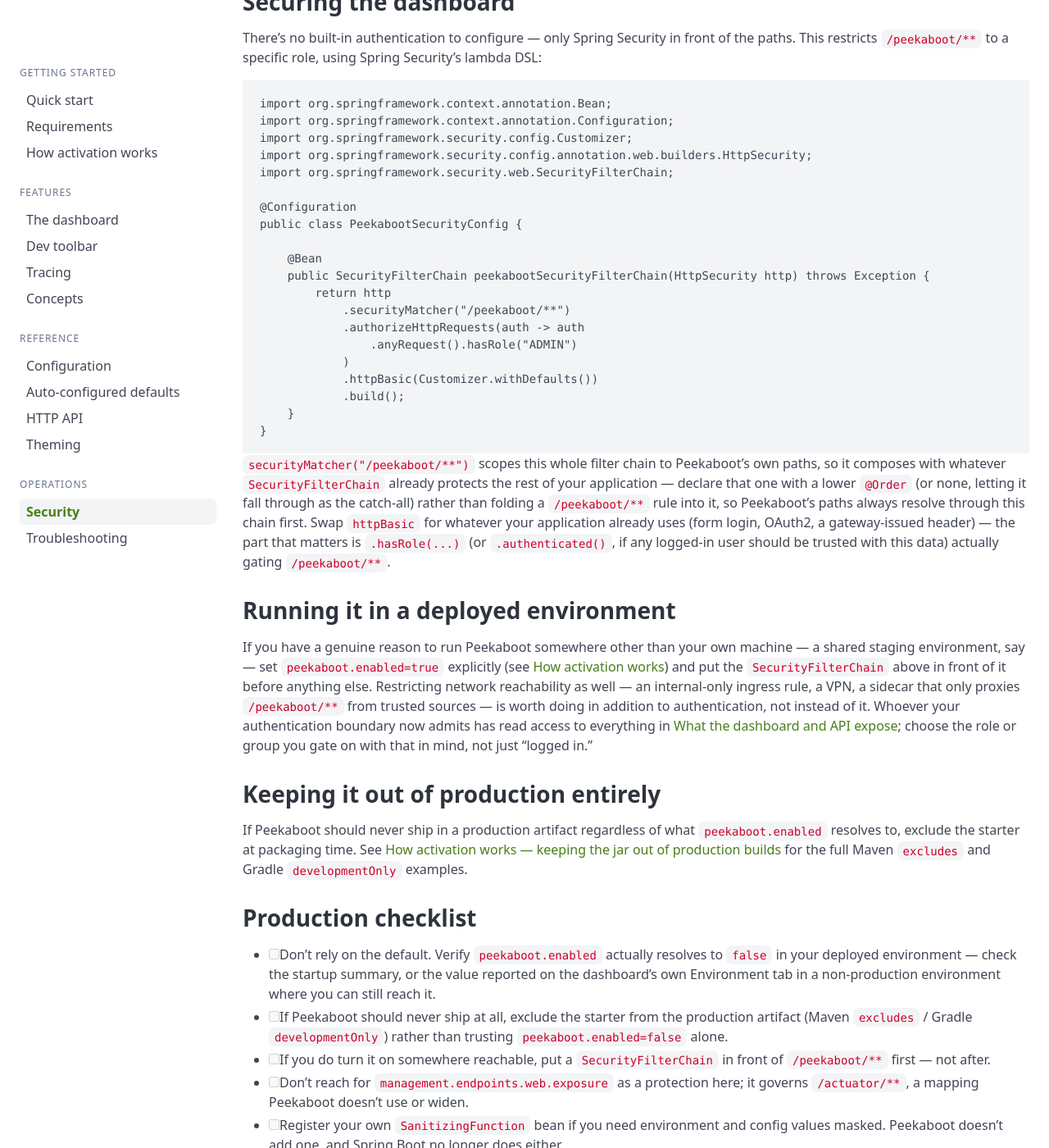
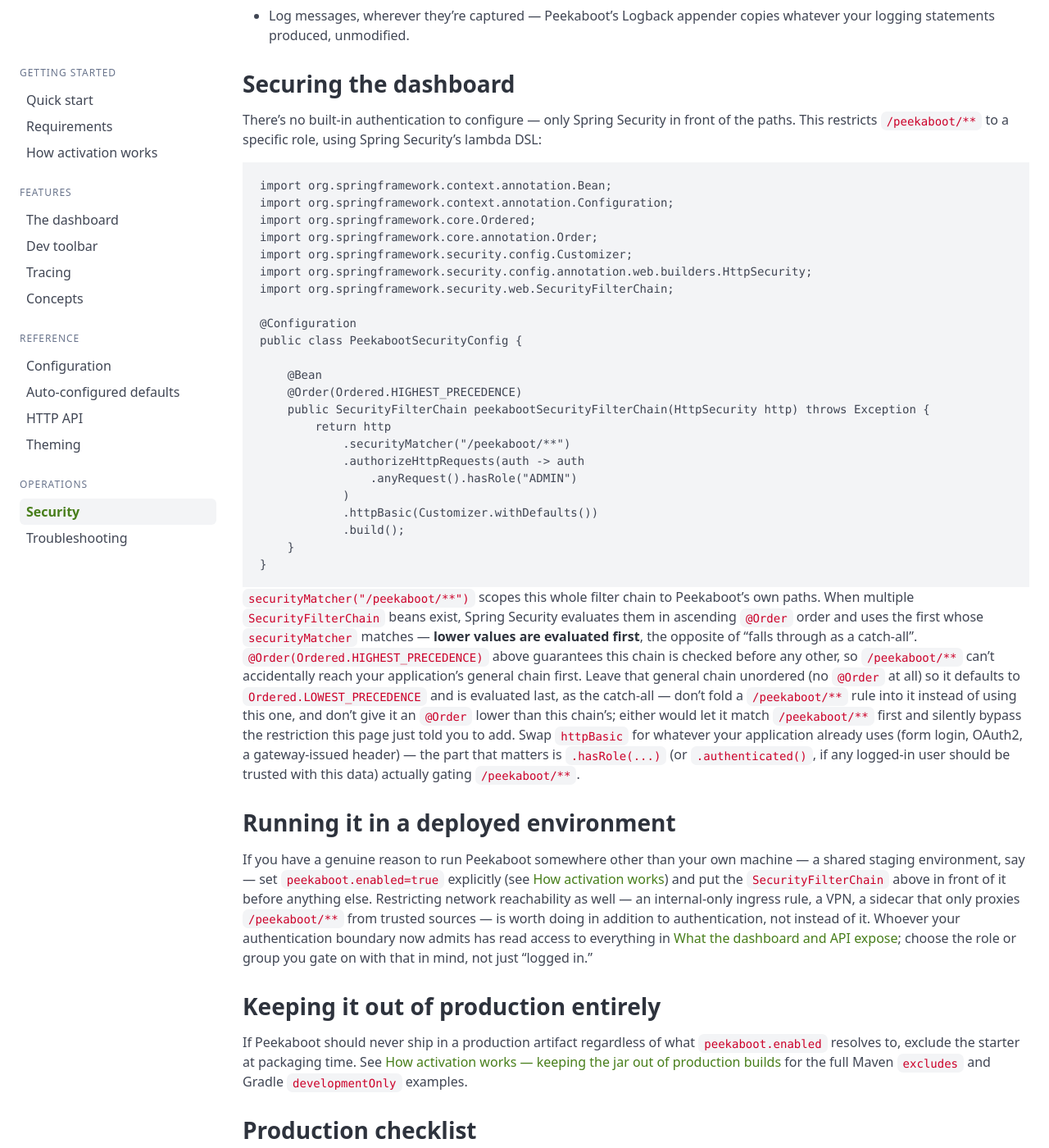
Before and after one commit to peekaboot-org/peekaboot-org.github.io, a Jekyll site: the page built from docs/security.md, in a window 1280 px wide and 1400 px high, scrolled down 2716 px. Shown: the whole window at 82% size. Built offline with Jekyll 4.4.1, drawn with Linux system fonts in a browser that asks for light colours; some of the changed text lies outside the part shown.

Commit message:
docs: fix inverted @Order guidance, add log capture, drop Git from startup summary
The SecurityFilterChain example told readers to order the general chain
"lower" to make it a catch-all, backwards from Spring's convention where
lower @Order runs first -- following it as written would have let the
general chain match /peekaboot/** before the restricted one, bypassing
the hasRole check the page exists to add. The peekaboot chain now
declares @Order(Ordered.HIGHEST_PRECEDENCE) explicitly, and the prose
states the ordering rule instead of relying on the reader inferring it.

Also adds captured log message content as its own bullet in security.md's
exposure list (it previously only appeared as an aside under masking),
and corrects troubleshooting.md/configuration.md, which both claimed the
application-ready startup summary logs Git info -- it doesn't;
ApplicationReadyListener never touches GitProperties. Git info reaches
the dashboard separately, through the actuator info endpoint.

````diff
--- a/docs/security.md
+++ b/docs/security.md
@@ -44,6 +44,11 @@
   not only the HTML pages the toolbar UI injects into &mdash; a JSON API call is captured
   the same way. See [Masking](#masking) for exactly what's redacted in this data and what
   isn't.
+- **Log message content**, once the dev toolbar is on (`peekaboot.dev-toolbar: true`).
+  `PeekabootLogbackAppender` copies every log event your application emits, tagged with
+  its trace/span id, into the trace's Logs tab &mdash; not just levels or logger names,
+  the actual message content, unmodified. A log statement that happens to include a
+  secret or PII is captured exactly as written.
 - **Metrics.** Every Micrometer meter's name, tags and measurements, read directly from
   the `MeterRegistry`.
 
@@ -151,6 +156,8 @@
 ```java
 import org.springframework.context.annotation.Bean;
 import org.springframework.context.annotation.Configuration;
+import org.springframework.core.Ordered;
+import org.springframework.core.annotation.Order;
 import org.springframework.security.config.Customizer;
 import org.springframework.security.config.annotation.web.builders.HttpSecurity;
 import org.springframework.security.web.SecurityFilterChain;
@@ -159,6 +166,7 @@
 public class PeekabootSecurityConfig {
 
     @Bean
+    @Order(Ordered.HIGHEST_PRECEDENCE)
     public SecurityFilterChain peekabootSecurityFilterChain(HttpSecurity http) throws Exception {
         return http
             .securityMatcher("/peekaboot/**")
@@ -172,13 +180,19 @@
 ```
 
 `securityMatcher("/peekaboot/**")` scopes this whole filter chain to Peekaboot's own
-paths, so it composes with whatever `SecurityFilterChain` already protects the rest of
-your application &mdash; declare that one with a lower `@Order` (or none, letting it
-fall through as the catch-all) rather than folding a `/peekaboot/**` rule into it, so
-Peekaboot's paths always resolve through this chain first. Swap `httpBasic` for whatever
-your application already uses (form login, OAuth2, a gateway-issued header) &mdash; the
-part that matters is `.hasRole(...)` (or `.authenticated()`, if any logged-in user should
-be trusted with this data) actually gating `/peekaboot/**`.
+paths. When multiple `SecurityFilterChain` beans exist, Spring Security evaluates them in
+ascending `@Order` order and uses the first whose `securityMatcher` matches &mdash;
+**lower values are evaluated first**, the opposite of "falls through as a catch-all".
+`@Order(Ordered.HIGHEST_PRECEDENCE)` above guarantees this chain is checked before any
+other, so `/peekaboot/**` can't accidentally reach your application's general chain
+first. Leave that general chain unordered (no `@Order` at all) so it defaults to
+`Ordered.LOWEST_PRECEDENCE` and is evaluated last, as the catch-all &mdash; don't fold a
+`/peekaboot/**` rule into it instead of using this one, and don't give it an `@Order`
+lower than this chain's; either would let it match `/peekaboot/**` first and silently
+bypass the restriction this page just told you to add. Swap `httpBasic` for whatever your
+application already uses (form login, OAuth2, a gateway-issued header) &mdash; the part
+that matters is `.hasRole(...)` (or `.authenticated()`, if any logged-in user should be
+trusted with this data) actually gating `/peekaboot/**`.
 
 ## Running it in a deployed environment
 
````
Also changed, not shown: docs/configuration.md (+1 -1 lines), docs/troubleshooting.md (+6 -5 lines).
